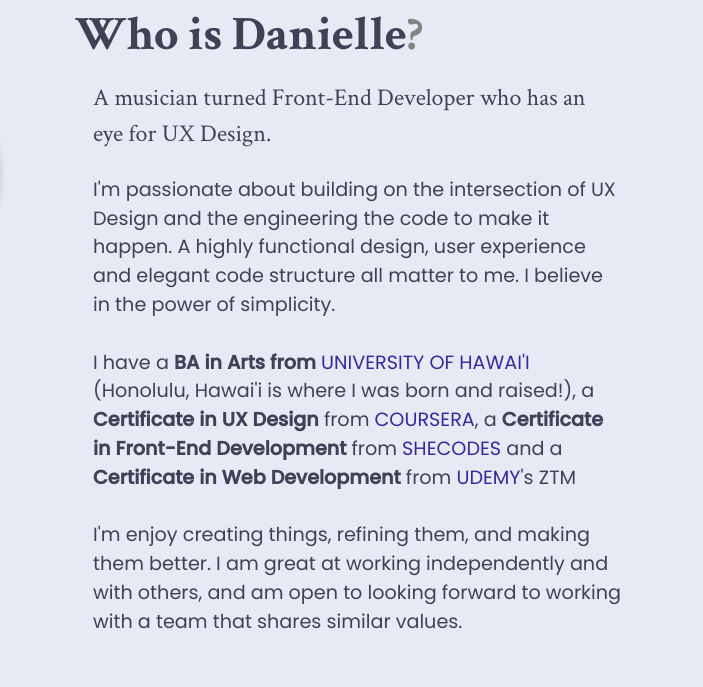
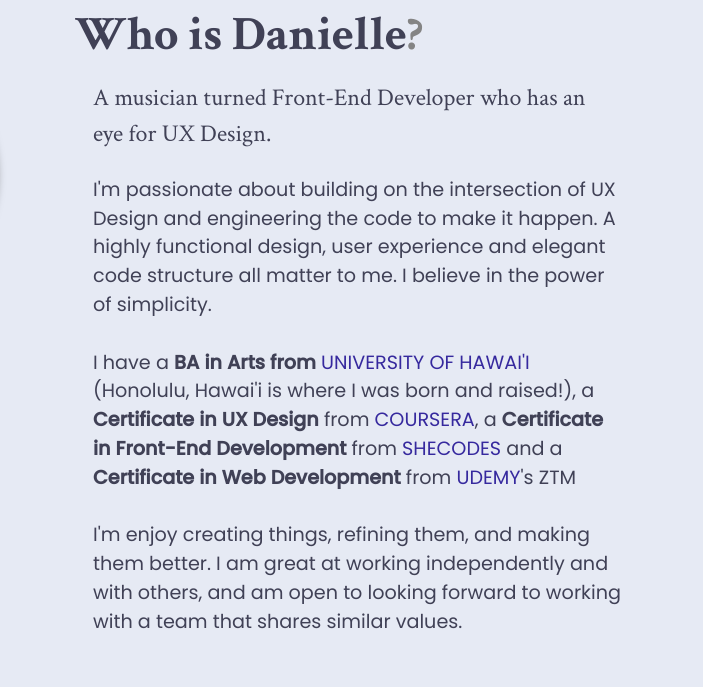
Before and after one commit to odadki/my-portfolio-js-2022, a website: page index.html in a window 1280 px wide. Shown: the part 903-1590 px from the top of the page, 577-1280 px from the left. Drawn offline with nearby package versions, Linux system fonts and the light colour scheme; a web font is replaced by a local one.

Commit message:
updated about section

```diff
--- a/index.html
+++ b/index.html
@@ -151,7 +151,7 @@
             </p>
             <p class="about-paragraph-two mt-4">
               I'm passionate about building on the intersection of UX Design and
-              the engineering the code to make it happen. A highly functional
+              engineering the code to make it happen. A highly functional
               design, user experience and elegant code structure all matter to
               me. I believe in the power of simplicity.
               <br />
```
Also changed, not shown: 1 other file.
